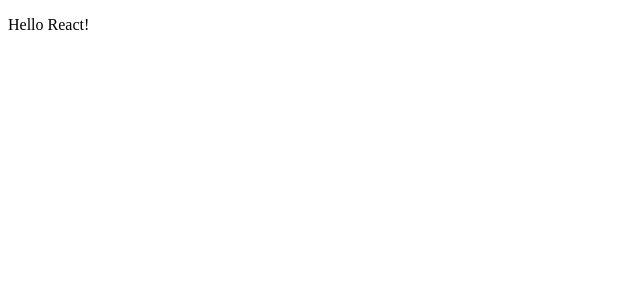
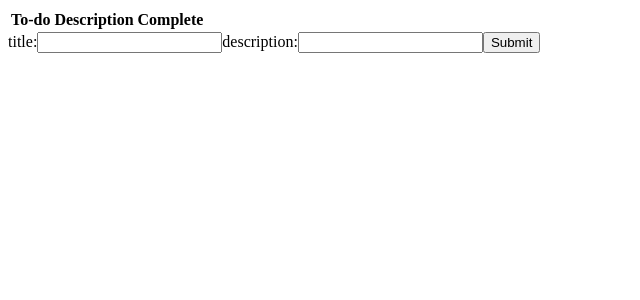
Before and after one commit to Andy201512/react-tutorial, a React (Create React App) app: page / in a window 1280 px wide. Shown: the top 300 px of the page, without its empty margins (0-640 px from the left). Built offline with nearby package versions, Linux system fonts and the light colour scheme.

Commit message:
实现todolist的基本功能

```diff
--- a/src/App.js
+++ /dev/null
@@ -1,13 +0,0 @@
-function App() {
-  return (
-    <div className="App">
-      <header className="App-header">
-        <p>
-          Hello React!
-        </p>
-      </header>
-    </div>
-  );
-}
-
-export default App;
--- /dev/null
+++ b/src/components/App.js
@@ -0,0 +1,27 @@
+import { Component } from 'react';
+import Table from "./Table";
+import Form from "./Form";
+
+class App extends Component {
+  constructor(props){
+    super(props);
+    this.state = {
+      toDoList: [],
+    };
+  }
+
+  handleSubmit = (toDoItem) => {
+    this.setState({toDoList: [...this.state.toDoList, toDoItem]})
+  }
+
+  render() {
+    return (
+      <div className="App">
+        <Table toDoList={this.state.toDoList}></Table>
+        <Form handleSubmit={this.handleSubmit}></Form>
+      </div>
+    );
+  }
+}
+
+export default App;
--- /dev/null
+++ b/src/components/Form.js
@@ -0,0 +1,48 @@
+import { Component } from "react";
+
+class Form extends Component {
+
+    constructor(props) {
+        super(props);
+
+        this.initialState = {
+            title: '',
+            description: '',
+        }
+
+        this.state = this.initialState;
+    }
+
+    handleChange = (event) => {
+        const { name, value } = event.target;
+        this.setState({
+            [name]: value
+        })
+    }
+
+    onFormSubmit = (event) => {
+        event.preventDefault();
+
+        // 至少输入待办事件的标题才继续提交
+        if(!event.target.title.value)return;
+
+        this.props.handleSubmit(this.state);
+        this.setState(this.initialState);
+    }
+
+    render() {
+        const { title, description } = this.state;
+
+        return (
+            <form onSubmit={this.onFormSubmit}>
+                <label>title:</label>
+                <input value={title} name="title" onChange={this.handleChange}></input>
+                <label>description:</label>
+                <input value={description} name="description" onChange={this.handleChange}></input>
+                <button>Submit</button>
+            </form>
+        );
+    }
+}
+
+export default Form;
--- /dev/null
+++ b/src/components/Table.js
@@ -0,0 +1,39 @@
+const TableHeader = () => {
+    return (
+        <thead>
+            <tr>
+                <th>To-do</th>
+                <th>Description</th>
+                <th>Complete</th>
+            </tr>
+        </thead>
+    );
+}
+
+const TableBody = (props) => {
+    const TrItem = props.toDoList.map((row, index) => {
+        return (
+            <tr key={index}>
+                <td>{row.title}</td>
+                <td>{row.description}</td>
+                <td><button onClick={() => {console.log(`${row.title}已完成`)}}>完成</button></td>
+            </tr>
+        );
+    });
+    return (
+        <tbody>
+            { TrItem }
+        </tbody>
+    );
+}
+
+function Table(props) {
+    return (
+        <table>
+            <TableHeader />
+            <TableBody toDoList={props.toDoList}/>
+        </table>
+    );
+}
+
+export default Table;
--- a/src/index.js
+++ b/src/index.js
@@ -1,6 +1,6 @@
 import React from 'react';
 import ReactDOM from 'react-dom/client';
-import App from './App';
+import App from './components/App';
 import reportWebVitals from './reportWebVitals';
 
 const root = ReactDOM.createRoot(document.getElementById('root'));
```
Also changed, not shown: 1 other file (tests, documents, lock files or other folders).
